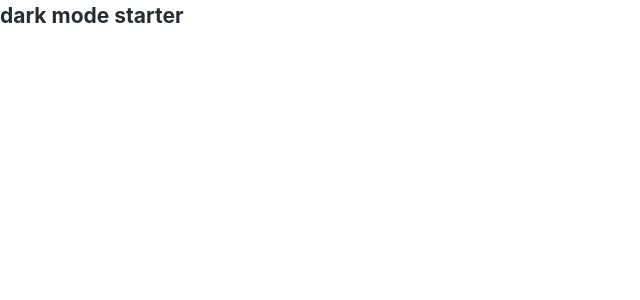
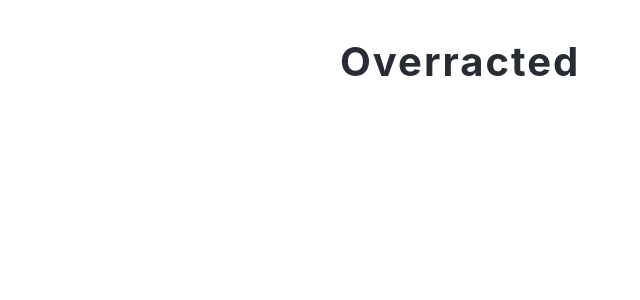
Before and after one commit to zainabturkmen/React-Projects, a React (Create React App) app in the folder react-projects-master/20-dark-mode/setup/: page / in a window 1280 px wide. Shown: the top 300 px of the page, without its empty margins (0-640 px from the left). Built offline with nearby package versions, Linux system fonts and the light colour scheme; the HTML template or start-up script is replaced by a standard one.

Commit message:
dark-mode

```diff
--- a/react-projects-master/20-dark-mode/setup/src/App.js
+++ b/react-projects-master/20-dark-mode/setup/src/App.js
@@ -3,7 +3,13 @@ import data from './data'
 import Article from './Article'
 
 function App() {
-  return <h2>dark mode starter</h2>
+  return <main>
+    <nav>
+      <div className="nav-center">
+        <h1>overracted</h1>
+      </div>
+    </nav>
+  </main>
 }
 
 export default App
```
Also changed, not shown: 1 other file (tests, documents, lock files or other folders).
